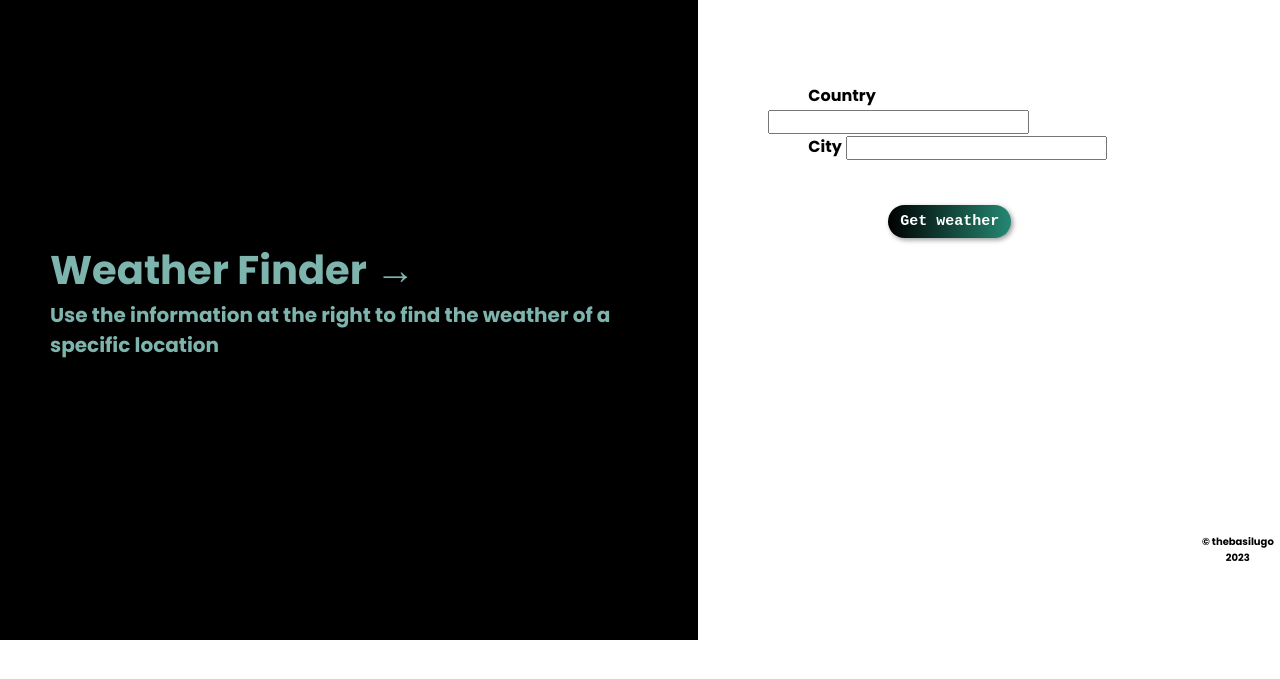
After one commit to thebasilugo/weather-app, a Django app: template testhost/testapi/templates/index_orig.html in a window 1280 px wide. The commit adds this page. Shown: the top 679 px of the page. Run offline with Django 4.2, Linux system fonts and the light colour scheme; the template is opened without the code that fills it, so the values that code supplies are empty.

Commit message:
Add files via upload

```diff
--- /dev/null
+++ b/testhost/testapi/templates/index_orig.html
@@ -0,0 +1,77 @@
+<!DOCTYPE html>
+<html lang="en">
+<head>
+    <link rel="stylesheet" href="/static/css/style.css">
+    <meta charset="UTF-8">
+    <meta http-equiv="X-UA-Compatible" content="IE=edge">
+    <meta name="viewport" content="width=device-width, initial-scale=1.0">
+    <title>Weather finder</title>
+</head>
+<body class="container">
+
+<div class="left-float spans">
+    <h1>Weather Finder &RightArrow; </h1>
+    <h2>Use the information at the right to find the weather of a specific location</h2>
+</div>
+
+    <!-- Forms for specific location -->
+    <div class="weather-form spans">
+    <form method="post">
+        {% csrf_token %}
+        <span class="section">
+        <label for="country" class="drop-tags">Country</label>
+        <input name ='country' id="country">
+        </span>
+
+        <span class="section">
+            <label for="city" class="drop-tags" id="city" name="city">City</label>
+            <input name ='city' id="city">
+        </span>
+
+        <p></p>
+        <button class="submit-btn" type="submit">Get weather</button>
+    </form>
+    </div>
+
+
+
+
+			<!-- <div class="weather-form spans"> -->
+
+                <!-- Country dropdown -->
+                <!-- <form method="POST" action="{% url 'home' %}"> -->
+                    <!-- {% csrf_token %} -->
+                <!-- <span class="section"> -->
+                    <!-- <label for="country" class="drop-tags">Country</label> -->
+                    <!-- <input name ='country' id="country"> -->
+                    <!-- <select class="dropdown-btn" id="country" name="country">
+                        <option selected disabled>Select a country</option>
+                        <option>Country 1</option>
+                        <option>Country 2</option>
+                    </select> -->
+                <!-- </span> -->
+
+                <!-- City dropdown -->
+                <!-- <span class="section"> -->
+                    <!-- <label for="city" class="drop-tags" id="city" name="city">City</label> -->
+                    <!-- <input name ='city' id="city"> -->
+                    <!-- <select class="dropdown-btn" onclick="showFunction()">
+                        <option selected disabled>Select a city</option>                        <option>City 1</option>
+                        <option>City 2</option>
+                    </select> -->
+                <!-- </span> -->
+
+                <!-- Submit button -->
+                <!-- <p></p> -->
+				<!-- <button class="submit-btn">Get weather</button> -->
+                <!-- </form> -->
+			<!-- </div> -->
+
+        <span class="signature">
+            <footer> &copy; <a href="https://thebasilugo.github.io/staticweb" target="
+                _blank">thebasilugo</a> 2023</footer>
+        </span>
+
+            <!-- <script src="index.js"></script> -->
+</body>
+</html>
```
Also changed, not shown: testhost/testapi/templates/index.html (+10 -39 lines).
